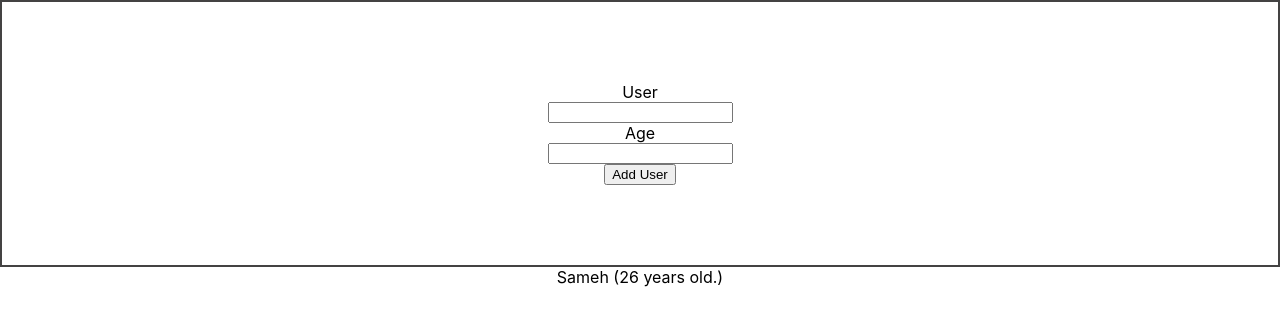
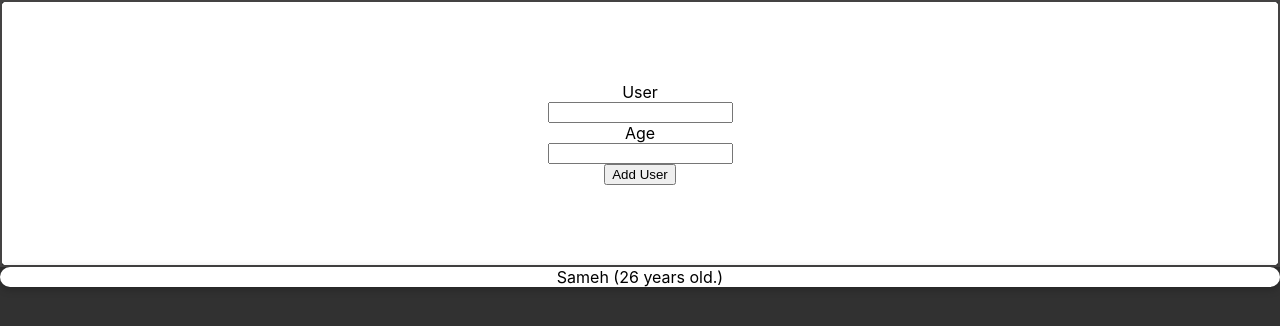
Before and after one commit to sameh-abdelhalem/react-users-age, a React (Create React App) app: page / in a window 1280 px wide. Shown: the top 326 px of the page. Built offline with nearby package versions, Linux system fonts and the light colour scheme.

Commit message:
implement form resetting fuctionality

```diff
--- a/src/App.js
+++ b/src/App.js
@@ -7,7 +7,6 @@ function App() {
   const onClickHandler = (enteredValues) => {
     const userData = { ...enteredValues, id: Math.random().toString() };
     setUserInput([...userInput, userData]);
-    console.log(userInput);
   };
   const onDeleteHandler = (id) => {
     setUserInput((prevState) => {
--- /dev/null
+++ b/src/Components/UI/Card.jsx
@@ -0,0 +1,7 @@
+import styles from "./Card.module.css";
+
+const Card = (props) => {
+  return <div className={styles.card}>{props.children}</div>;
+};
+
+export default Card;
--- /dev/null
+++ b/src/Components/UI/Card.module.css
@@ -0,0 +1,5 @@
+.card {
+  background: white;
+  box-shadow: 0 2px 8px rgba(0, 0, 0, 0.26);
+  border-radius: 10px;
+}
--- a/src/Components/Users/UsersForm/UsersForm.jsx
+++ b/src/Components/Users/UsersForm/UsersForm.jsx
@@ -1,5 +1,6 @@
 import { useState } from "react";
 import Button from "../../UI/Button";
+import Card from "../../UI/Card";
 import styles from "./UsersForm.module.css";
 const UsersForm = (props) => {
   const [enteredValues, setEnteredValues] = useState({ name: "", age: "" });
@@ -16,23 +17,39 @@ const UsersForm = (props) => {
 
   const formSubmitHandler = (event) => {
     event.preventDefault();
-    setEnteredValues((prevState) => {
-      return { ...prevState, id: Math.random().toString() };
-    });
 
+    if (enteredValues.name.length > 0 && enteredValues.age > 0) {
       props.onClick(enteredValues);
+      setEnteredValues({ name: "", age: "" });
+    } else if (enteredValues.name.length <= 0) {
+      console.log("Please enter a valid Name ");
+    } else {
+      console.log("Please enter a valid Age ");
+    }
   };
 
   return (
+    <Card>
       <form className={styles["form-control"]} onSubmit={formSubmitHandler}>
-      <label>User</label>
-      <input type="text" onChange={onUserChangeHandler} />
-      <label>Age</label>
-      <input type="text" onChange={onAgeChangeHandler} />
+        <label htmlFor="username">User</label>
+        <input
+          type="text"
+          id="username"
+          value={enteredValues.name}
+          onChange={onUserChangeHandler}
+        />
+        <label htmlFor="userage">Age</label>
+        <input
+          type="text"
+          id="userage"
+          value={enteredValues.age}
+          onChange={onAgeChangeHandler}
+        />
         <Button enteredValues={enteredValues} type="submit">
           Add User
         </Button>
       </form>
+    </Card>
   );
 };
 
--- a/src/Components/Users/UsersForm/UsersForm.module.css
+++ b/src/Components/Users/UsersForm/UsersForm.module.css
@@ -1,8 +1,8 @@
 .form-control {
-    border: 2px solid rgb(68, 67, 67);
+  border: 2px solid rgb(68, 67, 67);
   display: flex;
   align-items: center;
   justify-content: center;
   flex-direction: column;
-  padding :5rem
+  padding: 5rem;
 }
--- a/src/Components/Users/UsersList/UserGreeting.jsx
+++ b/src/Components/Users/UsersList/UserGreeting.jsx
@@ -1,11 +1,15 @@
+import Card from "../../UI/Card";
+
 const UserGreeting = (props) => {
   const onDeleteHandler = () => {
     props.onDelete(props.id);
   };
   return (
-    <div onClick={onDeleteHandler}>
-      {props.name} ({props.age} years old.)
-    </div>
+    <Card>
+      <div onClick={onDeleteHandler}>
+        {props.name} ({props.age} years old.)
+      </div>
+    </Card>
   );
 };
 
--- a/src/index.css
+++ b/src/index.css
@@ -1,13 +1,14 @@
 body {
   margin: 0;
-  font-family: -apple-system, BlinkMacSystemFont, 'Segoe UI', 'Roboto', 'Oxygen',
-    'Ubuntu', 'Cantarell', 'Fira Sans', 'Droid Sans', 'Helvetica Neue',
+  font-family: -apple-system, BlinkMacSystemFont, "Segoe UI", "Roboto", "Oxygen",
+    "Ubuntu", "Cantarell", "Fira Sans", "Droid Sans", "Helvetica Neue",
     sans-serif;
   -webkit-font-smoothing: antialiased;
   -moz-osx-font-smoothing: grayscale;
+  background-color: rgba(0, 0, 0, 0.808);
 }
 
 code {
-  font-family: source-code-pro, Menlo, Monaco, Consolas, 'Courier New',
+  font-family: source-code-pro, Menlo, Monaco, Consolas, "Courier New",
     monospace;
 }
```
Also changed, not shown: src/Components/Users/ErrorModal/ErrorModal.jsx (added). Lines whose indentation alone changed are shown as unchanged.
